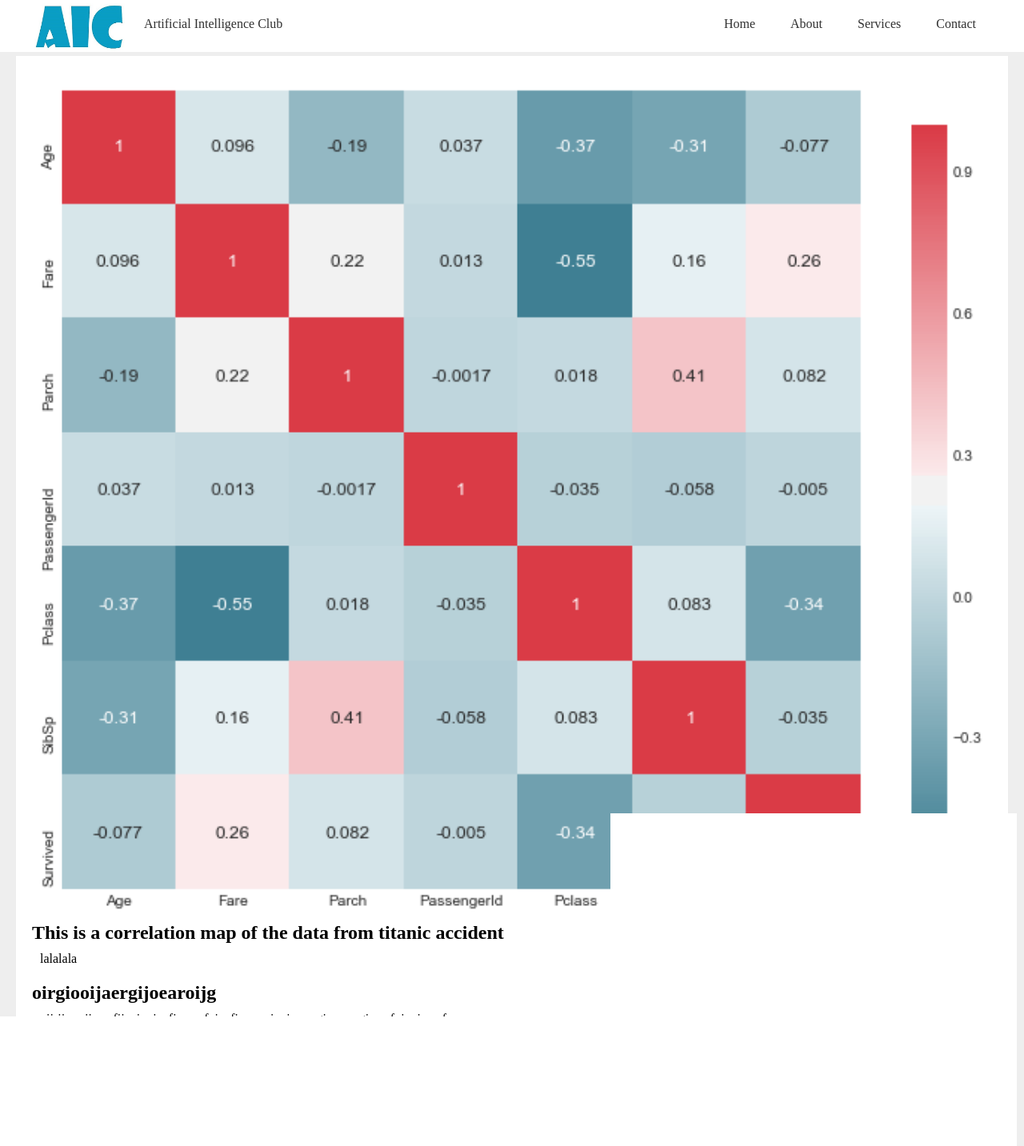
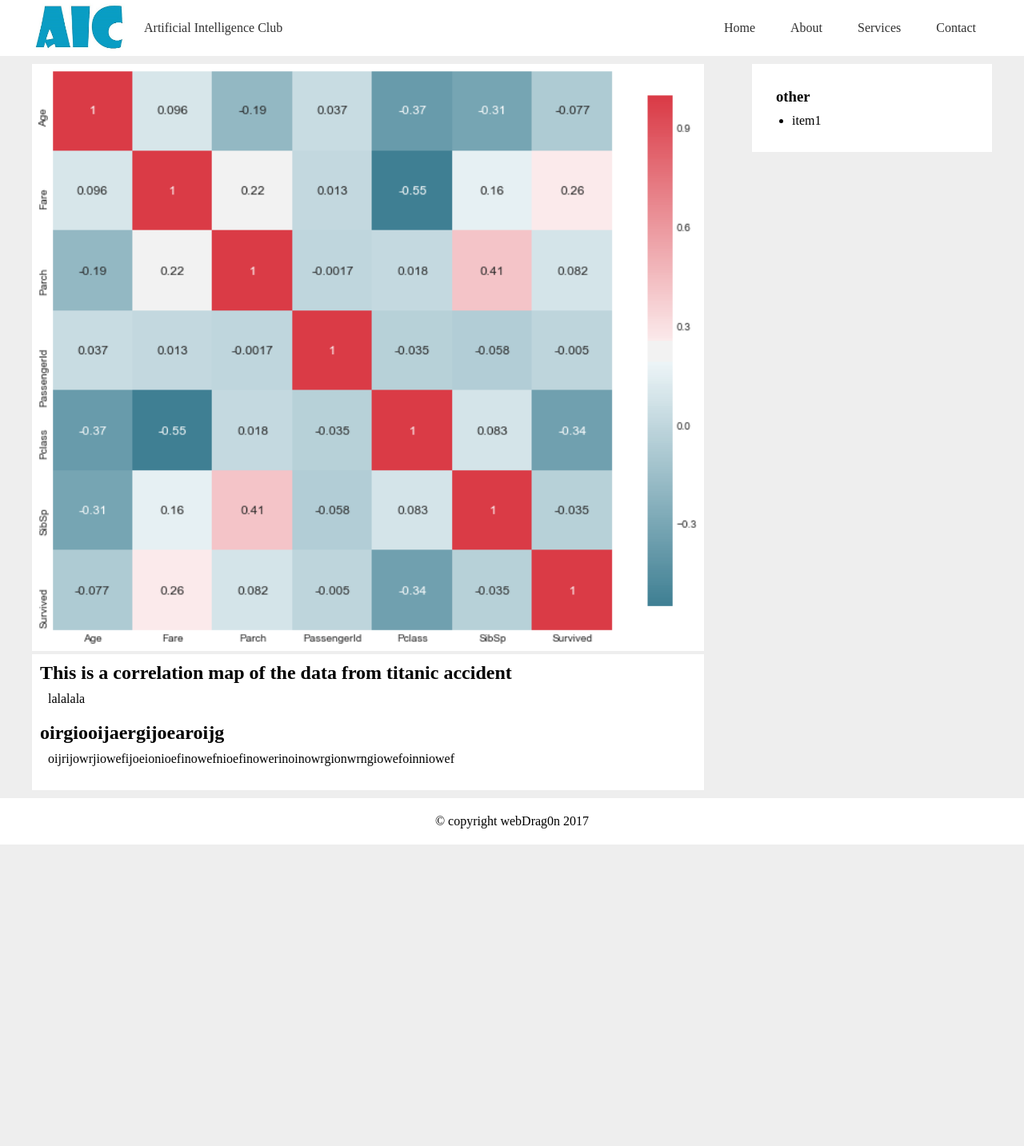
Before and after one commit to linzexinmasterchief/MyWebsite, a plain HTML site: page AI_eca/AI_eca.html in a window 1280 px wide. Shown: the whole page at 80% size. After the commit the page ends 1056 px from the top, so only its background shows below. Drawn offline with Linux system fonts and the light colour scheme.

Commit message:
add sidebar to the AIC website

```diff
--- a/AI_eca/AI_eca.html
+++ b/AI_eca/AI_eca.html
@@ -4,7 +4,7 @@
     <meta charset="utf-8">
     <meta http-equiv="X-UA-Compatible" content="IE=edge">
     <title>AI construction site</title>
-    <link rel="stylesheet" href="css/AI_eca_0-0-1a1.css">
+    <link rel="stylesheet" href="css/AI_eca_0-0-1a2.css">
 </head>
 <body>
 	<header class="tm-header">
@@ -29,9 +29,10 @@
 
 	</header>
 
-	<div class="tm-container tm-content">
+	<div class="tm-container">
+		<div class="tm-content">
 			<section>
-			<img src="assets/titanicCorrelationMap.png" alt="img" width="1200px">
+				<img src="assets/titanicCorrelationMap.png" alt="img" width="100%">
 			</section>
 			<article>
 				<h1>This is a correlation map of the data from titanic accident</h1>
@@ -43,9 +44,20 @@
 					oijrijowrjiowefijoeionioefinowefnioefinowerinoinowrgionwrngiowefoinniowef
 				</p>
 			</article>
-		<aside>
+		</div>
 
+		<aside class="tm-sidebar">
+			<div>
+				<h3>other</h3>
+				<ul>
+					<li>item1</li>
+				</ul>
+			</div>
 		</aside>
 	</div>
+
+	<footer class="tm-footer">
+		&copy; copyright webDrag0n 2017
+	</footer>
 </body>
 </html>
--- a/AI_eca/css/AI_eca_0-0-1a1.css
+++ b/AI_eca/css/AI_eca_0-0-1a2.css
@@ -13,6 +13,12 @@ p
 {
 	margin: 10px;
 	margin-bottom: 20px;
+}
+
+article
+{
+	background-color: #fff;
+	padding: 10px;
 }
 
 h1, h2, h3, h4, h5, h6
@@ -60,7 +66,7 @@ h1, h2, h3, h4, h5, h6
 	text-decoration: none;
 	padding: 10px 20px;
 	color: #303030;
-	line-height: 60px;
+	line-height: 70px;
 }
 
 .tm-nav ul li a:hover
@@ -76,13 +82,12 @@ h1, h2, h3, h4, h5, h6
 
 .tm-content
 {
-	padding-top:100px;
-	padding-bottom: 100px;
-	margin-top: 0px;
-	margin-bottom: 30px;
-	background-color: #fff;
-	padding-left: 20px;
-	padding-right: 20px;
+	padding-top:80px;
+	padding-bottom: 10px;
+
+	float: left;
+
+	width: 70%;
 }
 
 .ecaTitle
@@ -90,6 +95,35 @@ h1, h2, h3, h4, h5, h6
 	text-decoration: none;
 	padding: 0px 20px;
 	color: #303030;
-	line-height: 60px;
+	line-height: 70px;
 	float: left;
 }
+
+.tm-footer
+{
+	background: #fff;
+	text-align: center;
+	padding: 20px;
+
+	clear: both;
+}
+
+.tm-sidebar
+{
+	padding-top:80px;
+
+	width: 25%;
+
+	float: right;
+}
+
+.tm-sidebar div
+{
+	background-color: #fff;
+	padding: 30px;
+}
+
+.tm-sidebar div ul li
+{
+	margin-left: 20px;
+}
```
Lines whose indentation alone changed are shown as unchanged.
